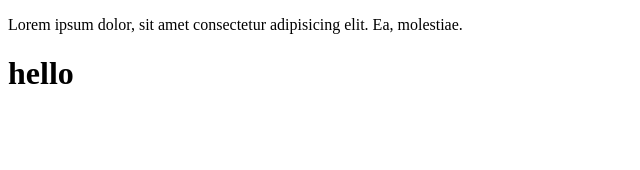
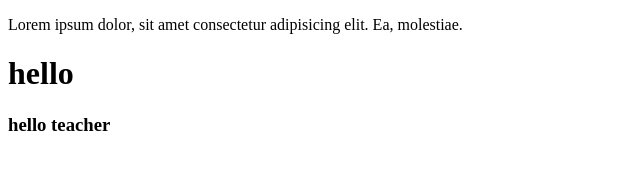
Before and after one commit to huynhthanhvan0411/demoVan, a plain HTML site: page huy/index.html in a window 1280 px wide. Shown: the whole page, without its empty margins (0-640 px from the left). Drawn offline with Linux system fonts and the light colour scheme.

Commit message:
day code

```diff
--- a/huy/index.html
+++ b/huy/index.html
@@ -8,5 +8,10 @@
 <body>
     <p>Lorem ipsum dolor, sit amet consectetur adipisicing elit. Ea, molestiae.</p>
     <h1>hello</h1>
+    <div class="part">
+        <div class="row">
+            <h3>hello teacher </h3>
+        </div>
+    </div>
 </body>
 </html>
```
